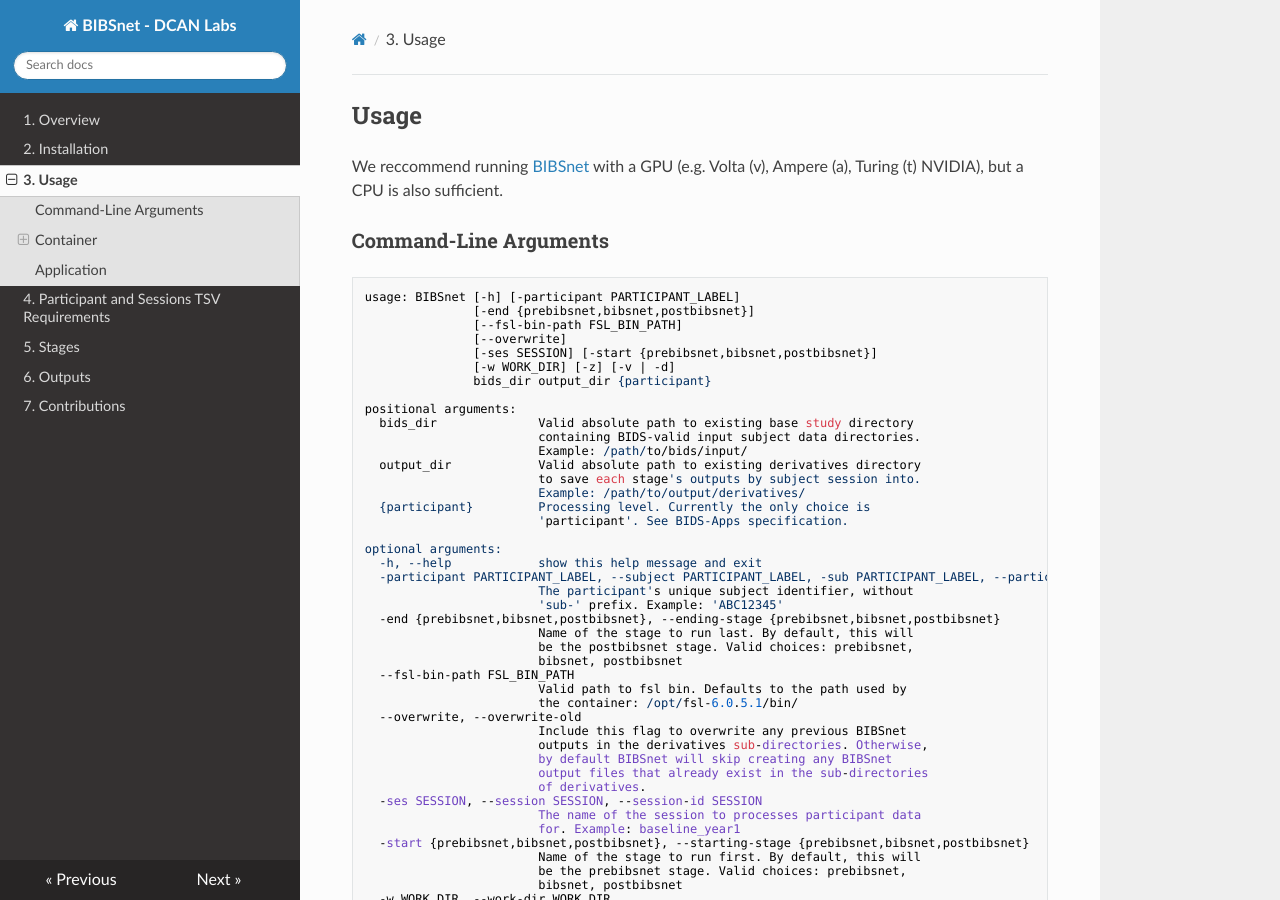
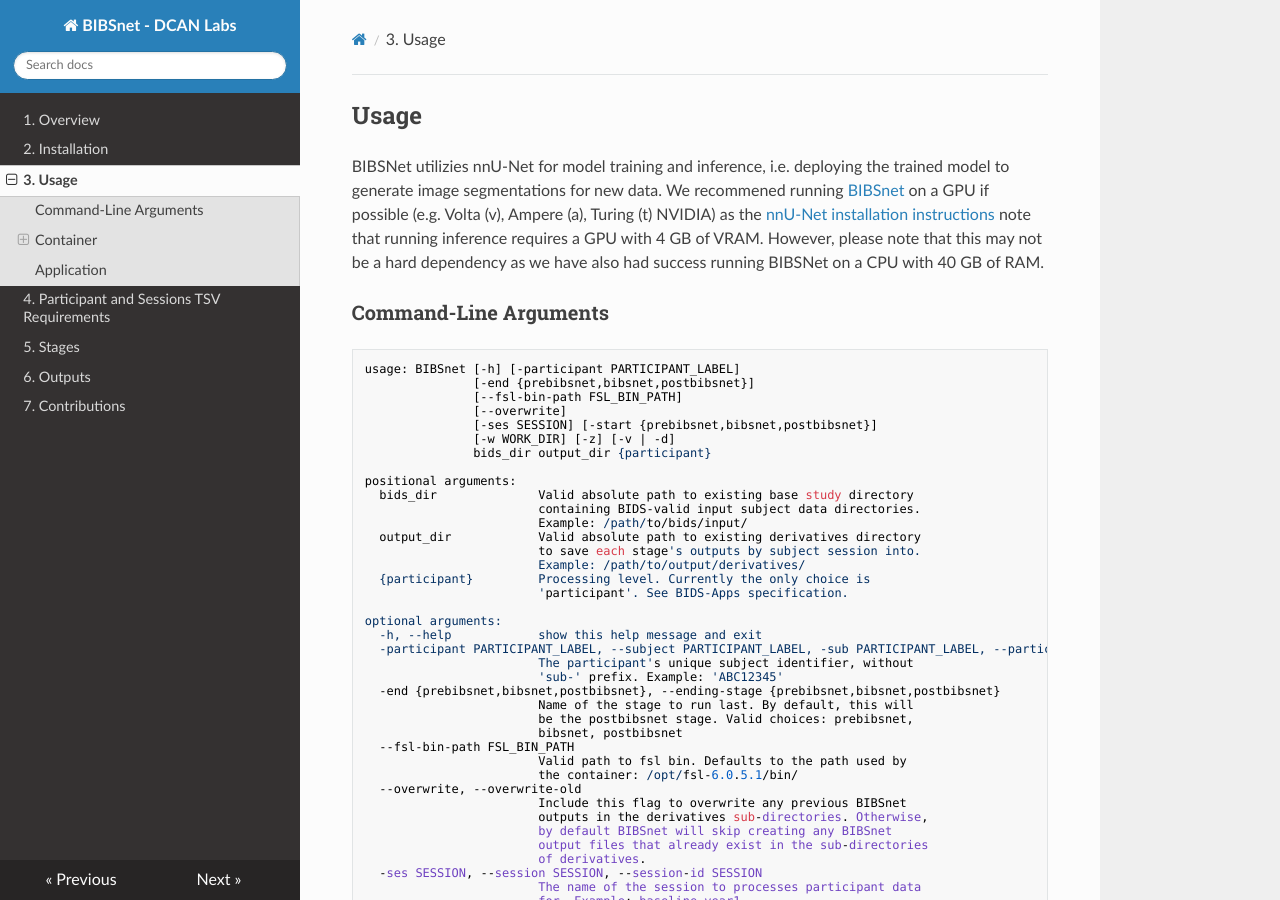
Before and after one commit to DCAN-Labs/BIBSnet, an MkDocs documentation site: the page built from docs/usage.md, in a window 1280 px wide and 900 px high. Built offline with MkDocs 1.6.1, drawn with Linux system fonts in a browser that asks for light colours; nearby versions of some CDN libraries.

Commit message:
Update usage.md
clarified that GPU is not a hard dependency

```diff
--- a/docs/usage.md
+++ b/docs/usage.md
@@ -1,6 +1,6 @@
 ## Usage
 
-We reccommend running [BIBSnet](https://github.com/DCAN-Labs/BIBSnet) with a GPU (e.g. Volta (v), Ampere (a), Turing (t) NVIDIA), but a CPU is also sufficient.
+BIBSNet utilizies nnU-Net for model training and inference, i.e. deploying the trained model to generate image segmentations for new data. We recommened running [BIBSnet](https://github.com/DCAN-Labs/BIBSnet) on a GPU if possible (e.g. Volta (v), Ampere (a), Turing (t) NVIDIA) as the [nnU-Net installation instructions](https://github.com/MIC-DKFZ/nnUNet/tree/nnunetv1?tab=readme-ov-file#installation) note that running inference requires a GPU with 4 GB of VRAM. However, please note that this may not be a hard dependency as we have also had success running BIBSNet on a CPU with 40 GB of RAM.
 
 ### Command-Line Arguments
 
```
